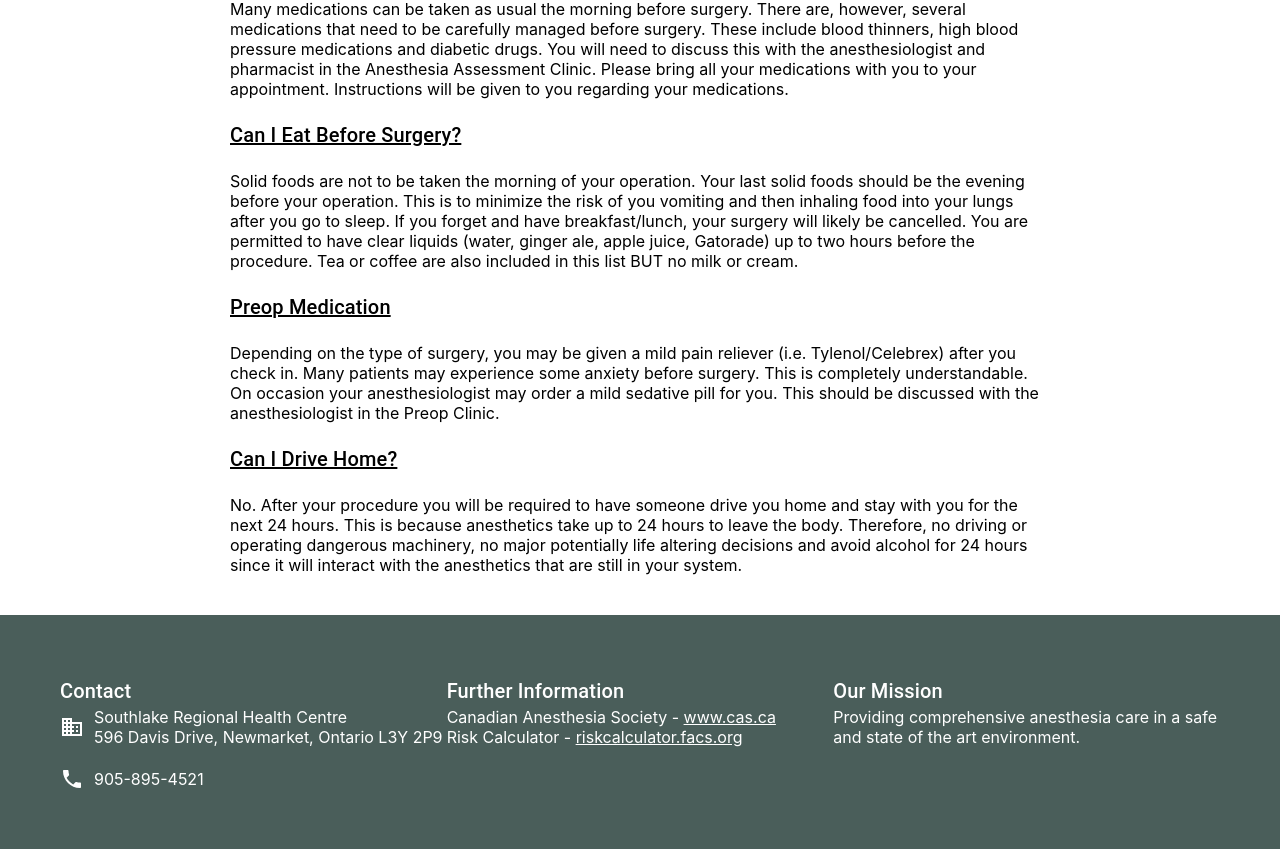
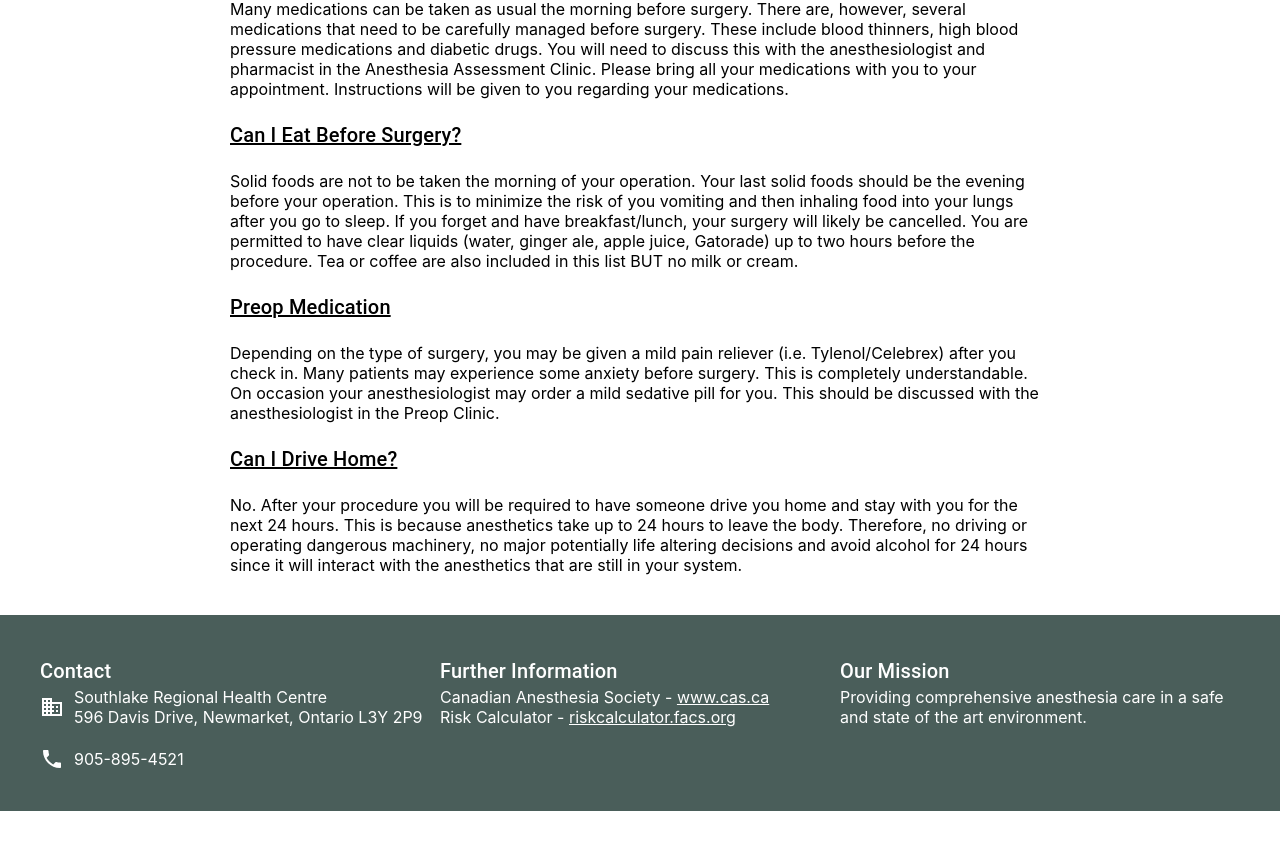
Before and after one commit to ssmythw/anesthesia-portal, a React (Create React App) app: page /general-and-preop in a window 1280 px wide. Shown: the part 1462-2311 px from the top of the page. After the commit the page ends 2273 px from the top, so only its background shows below. Built offline with nearby package versions, Linux system fonts and the light colour scheme; the HTML template or start-up script is replaced by a standard one.

Commit message:
fixed footer to be sticky

```diff
--- a/src/components/Footer/Footer.scss
+++ b/src/components/Footer/Footer.scss
@@ -3,11 +3,9 @@
 .footer {
   background-color: $primary-turquoise;
   color: white;
-  padding: 60px;
-  position: relative;
-  bottom: 0;
-  left: 0;
-  right: 0;
+  padding: 40px;
+  position: sticky;
+  top: 100%;
 }
 
 .address {
--- a/src/index.css
+++ b/src/index.css
@@ -5,6 +5,7 @@
     sans-serif;
   -webkit-font-smoothing: antialiased;
   -moz-osx-font-smoothing: grayscale;
+  min-height: 100vh;
 }
 
 code {
@@ -62,6 +63,15 @@
 .active.fade-right {
   animation: fade-right 1s ease-in;
 }
+
+li {
+  list-style: none;
+}
+
+a {
+  text-decoration: none;
+}
+
 @keyframes fade-bottom {
   0% {
     transform: translateY(50px);
@@ -99,11 +109,3 @@
     display: none !important;
   }
 }
-
-li {
-  list-style: none;
-}
-
-a {
-  text-decoration: none;
-}
```
